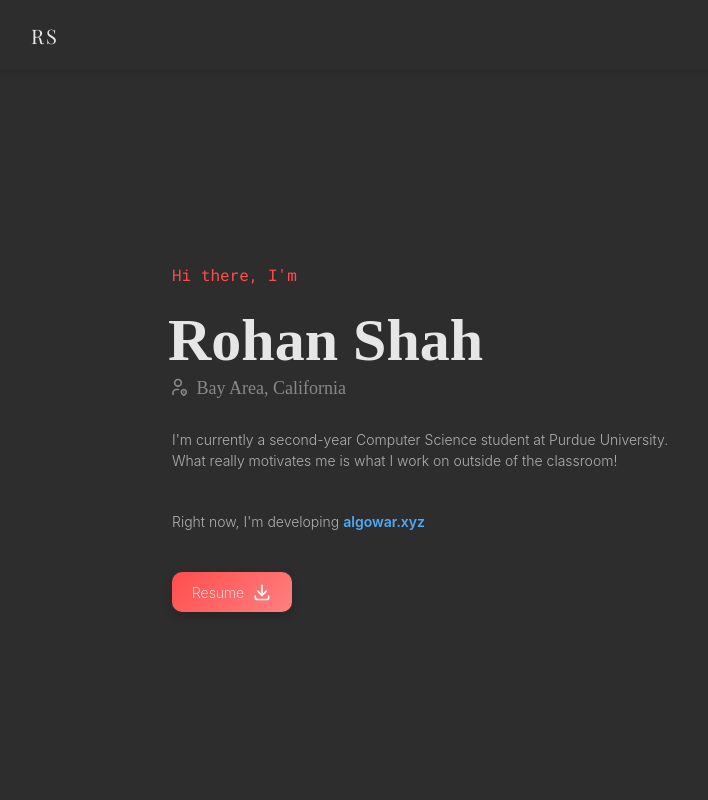
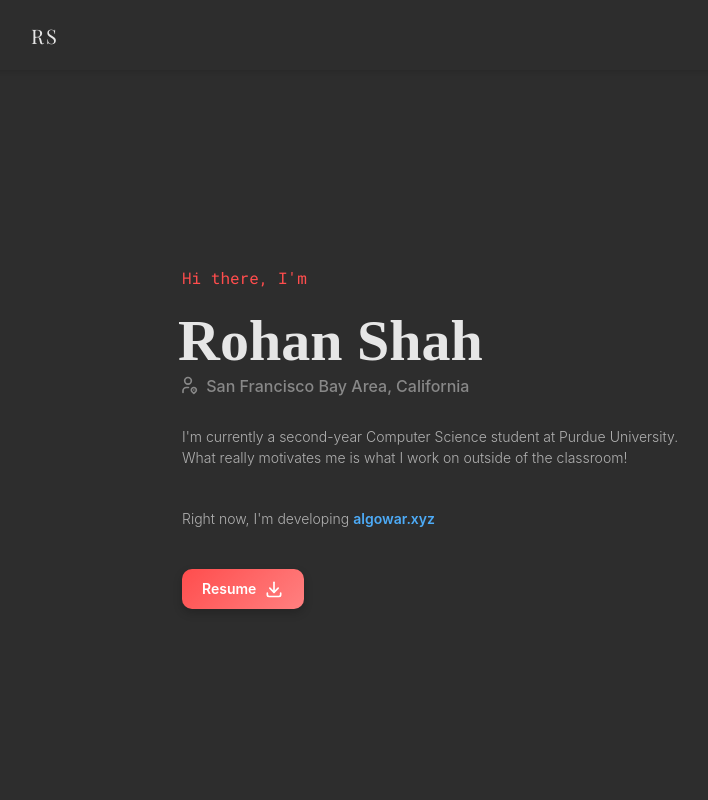
Before and after one commit to rohanshah35/rohanshah35.github.io, a Next.js app: page / in a window 1280 px wide. Shown: the top 800 px of the page, without its empty margins (33-741 px from the left). Built offline with nearby package versions, Linux system fonts and the light colour scheme.

Commit message:
landing page styling changes

```diff
--- a/src/app/components/hero/hero.module.css
+++ b/src/app/components/hero/hero.module.css
@@ -60,7 +60,7 @@
 
 .mainTitle {
   font-family: Greycliff CF, var(--mantine-font-family);
-  font-size: 60px;
+  font-size: 58px;
   font-weight: 900;
   color: #e6e6e6;
   line-height: 1.2;
@@ -76,13 +76,14 @@
 }
 
 .location {
-  font-size: 18px;
+  font-size: 16px;
   font-weight: 500;
   color: #888888;
   margin-bottom: 30px;
   opacity: 0;
   animation: slideFromTop 0.8s ease forwards;
   animation-delay: 0.8s;
+  font-family: 'Inter', sans-serif;
 }
 
 .locationIcon {
@@ -122,7 +123,7 @@
   background: linear-gradient(135deg, #ff4d4d, #ff8080);
   color: white;
   font-family: 'Inter', sans-serif;
-  font-weight: 200;
+  font-weight: 600;
   font-size: 14px;
   padding: 10px 20px;
   border: none;
@@ -147,7 +148,7 @@
 }
 
 .image {
-  width: 290px;
+  width: 270px;
   height: auto;
   border-radius: 10px;
   box-shadow: 0 4px 20px rgba(0, 0, 0, 0.3);
--- a/src/app/components/hero/hero.tsx
+++ b/src/app/components/hero/hero.tsx
@@ -12,7 +12,7 @@ export function Hero() {
           <Text className={classes.introText}>Hi there, I&apos;m</Text>
           <Title className={classes.mainTitle}>Rohan Shah</Title>
           <Text className={classes.location}>
-            <IconUserPin size={20} className={classes.locationIcon} /> Bay Area, California
+            <IconUserPin size={20} className={classes.locationIcon} /> San Francisco Bay Area, California
           </Text>
           <Text className={classes.description}>
             I&apos;m currently a second-year Computer Science student at Purdue University.
```
